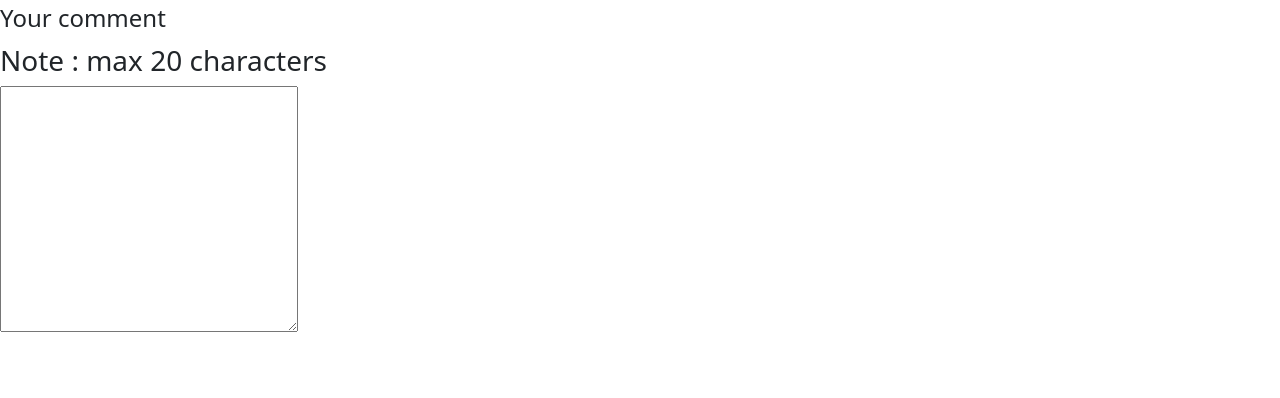
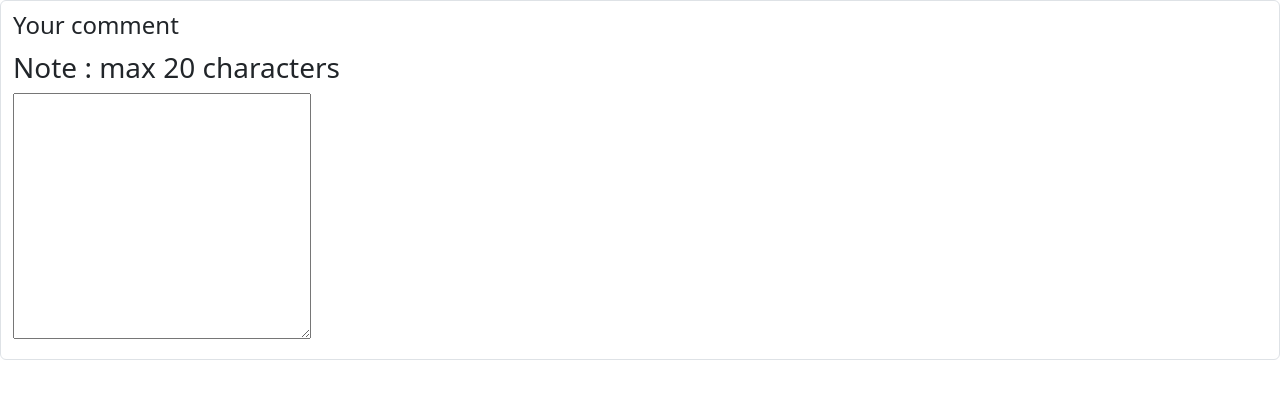
Before and after one commit to mayanksaini18/javascriptCodes, a plain HTML site: page NitinSirclassCodes/string.html in a window 1280 px wide. Drawn offline with nearby package versions, Linux system fonts and the light colour scheme.

Commit message:
class assigment

```diff
--- a/NitinSirclassCodes/string.html
+++ b/NitinSirclassCodes/string.html
@@ -8,12 +8,12 @@
 
 </head>
 <body>
-     <form action="">
+     <form action="" class="form-control " >
         <legend>Your comment</legend>
         <h3>
             Note : max 20 characters
         </h3>
-        <textarea name="comment" id="comment" cols="30" rows="10"></textarea>
+        <textarea name="comment" id="comment" cols="30" rows="10" ></textarea>
         <br>
          <dd id="ldlmsg"></dd>
      </form>
```
